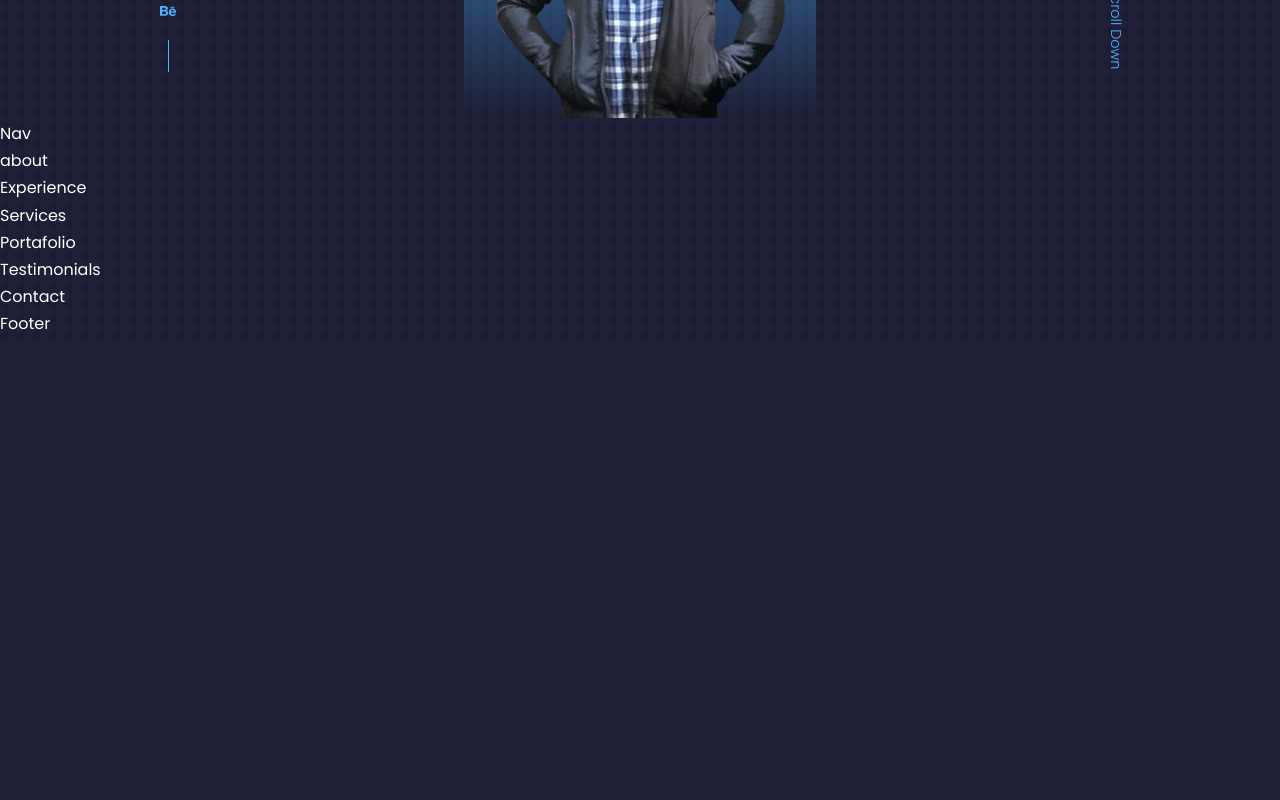
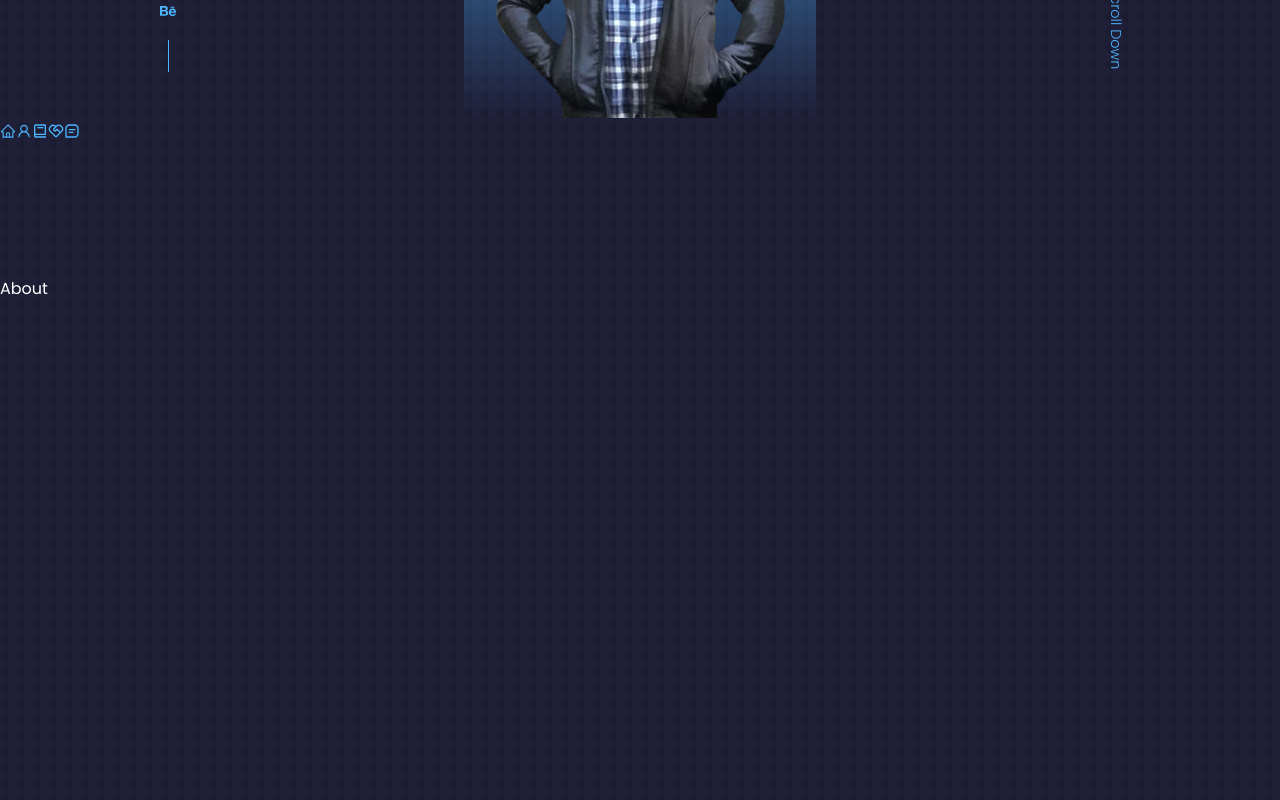
Before and after one commit to Erik161/React-Portafolio-Website, a React (Vite) app: page / in a window 1280 px wide. Shown: the part 680-1480 px from the top of the page. Before the commit the page ends 1018 px from the top, so only its background shows below. Built offline with nearby package versions, Linux system fonts and the light colour scheme.

Commit message:
Floating Nav Component JSX

```diff
--- a/src/components/about/About.jsx
+++ b/src/components/about/About.jsx
@@ -3,7 +3,7 @@ import './about.css';
 
 const About = () => {
   return (
-    <div>about</div>
+    <section id='about'>About</section>
   )
 }
 
--- a/src/components/contact/Contact.jsx
+++ b/src/components/contact/Contact.jsx
@@ -3,7 +3,9 @@ import './contact.css';
 
 const Contact = () => {
   return (
-    <div>Contact</div>
+    <section id='contact' >
+      Contact
+    </section>
   )
 }
 
--- a/src/components/experience/Experience.jsx
+++ b/src/components/experience/Experience.jsx
@@ -3,7 +3,7 @@ import './experience.css';
 
 const Experience = () => {
   return (
-    <div>Experience</div>
+    <section id='experiencie'>Experience</section>
   )
 }
 
--- a/src/components/nav/Nav.jsx
+++ b/src/components/nav/Nav.jsx
@@ -1,9 +1,20 @@
 import React from 'react';
 import './nav.css';
+import {AiOutlineHome} from 'react-icons/ai';
+import {AiOutlineUser} from 'react-icons/ai';
+import {BiBook} from 'react-icons/bi';
+import {RiServiceLine} from 'react-icons/ri';
+import {BiMessageSquareDetail} from 'react-icons/bi';
 
 const Nav = () => {
   return (
-    <div>Nav</div>
+    <nav>
+      <a href='#'><AiOutlineHome/></a>
+      <a href='#about'><AiOutlineUser/></a>
+      <a href='#experiencie'><BiBook/></a>
+      <a href='#services'><RiServiceLine/></a>
+      <a href='#contact'><BiMessageSquareDetail/></a>
+    </nav>
   )
 }
 
--- a/src/components/portafolio/Portafolio.jsx
+++ b/src/components/portafolio/Portafolio.jsx
@@ -4,7 +4,7 @@ import './portafolio.css';
 
 const Portafolio = () => {
   return (
-    <div>Portafolio</div>
+    <section id='portfolio' >Portafolio</section>
   )
 }
 
--- a/src/components/services/Services.jsx
+++ b/src/components/services/Services.jsx
@@ -3,7 +3,7 @@ import './services.css';
 
 const Services = () => {
   return (
-    <div>Services</div>
+    <section id='services'>Services</section>
   )
 }
 
--- a/src/components/testimonials/Testimonials.jsx
+++ b/src/components/testimonials/Testimonials.jsx
@@ -3,7 +3,7 @@ import './testimonials.css';
 
 const Testimonials = () => {
   return (
-    <div>Testimonials</div>
+    <section id='testimonials' >Testimonials</section>
   )
 }
 
--- a/src/index.css
+++ b/src/index.css
@@ -63,6 +63,7 @@ h1{
 
 section{
   margin-top:8rem;
+  height: 100vh;
 }
 
 
```
